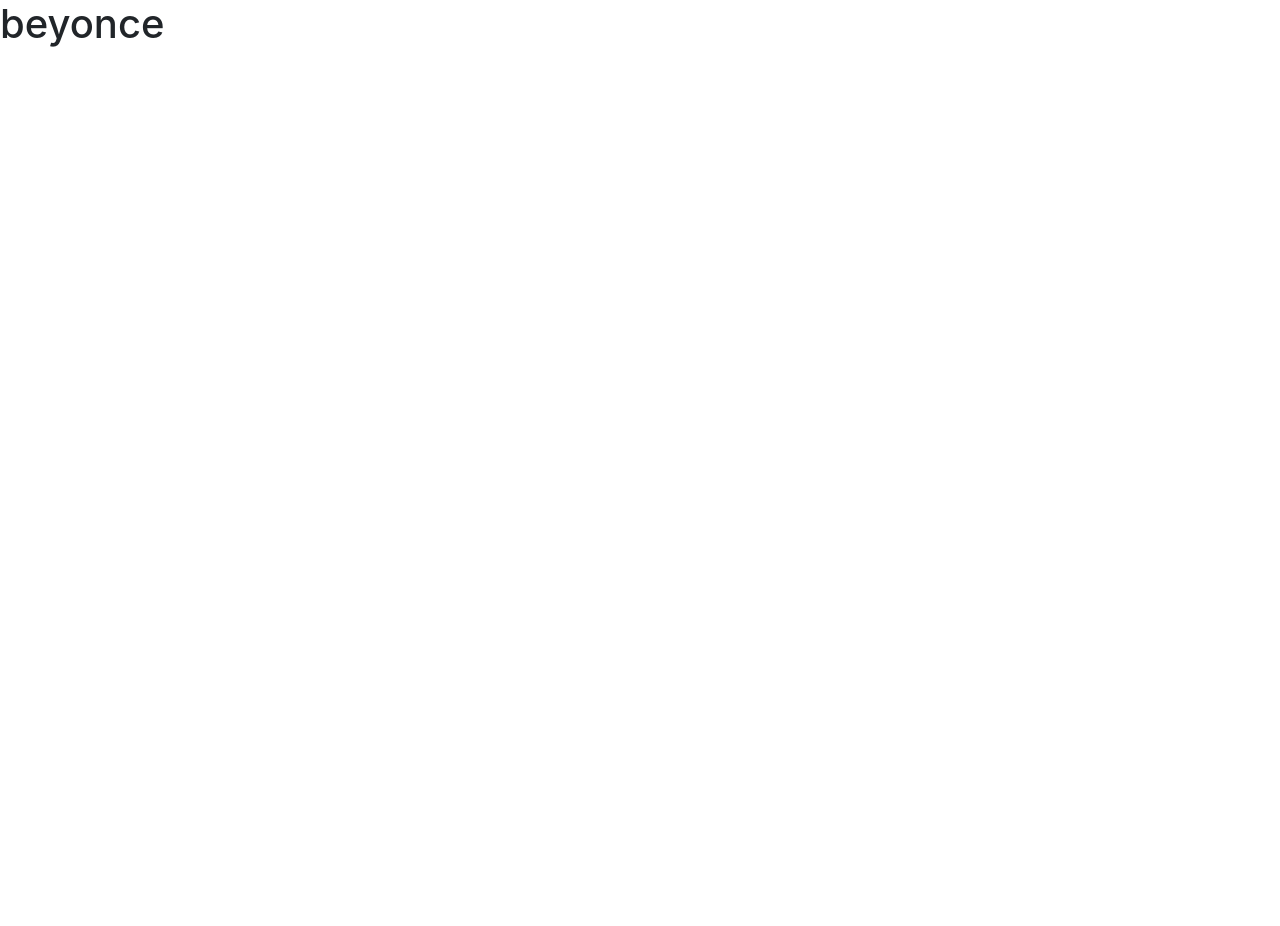
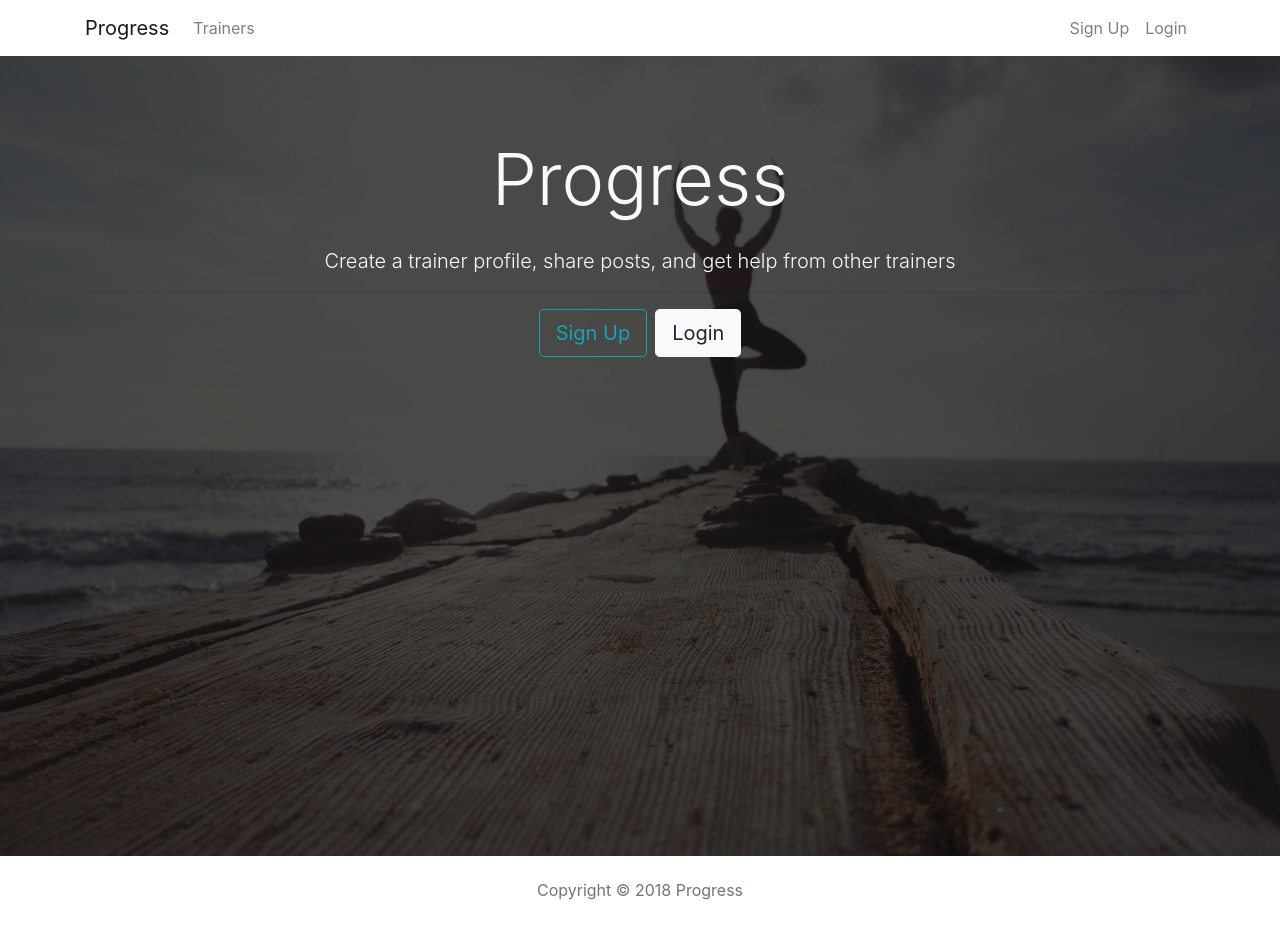
Before and after one commit to evanmc21/persistence, a React (Create React App) app in the folder client/: page /login in a window 1280 px wide. Before the commit the page ends 800 px from the top, so only its background shows below. Built offline with nearby package versions, Linux system fonts and the light colour scheme.

Commit message:
created navbar, landing page, and footer

```diff
--- a/client/public/index.html
+++ b/client/public/index.html
@@ -18,7 +18,7 @@
       crossorigin="anonymous"></script>
     <script src="https://stackpath.bootstrapcdn.com/bootstrap/4.1.3/js/bootstrap.min.js" integrity="sha384-ChfqqxuZUCnJSK3+MXmPNIyE6ZbWh2IMqE241rYiqJxyMiZ6OW/JmZQ5stwEULTy"
       crossorigin="anonymous"></script>
-    <title>Progress: A social network for personal trainers and nutritionsts</title>
+    <title>Progress: A social network for personal trainers </title>
   </head>
   <body>
     <noscript>
--- a/client/src/App.js
+++ b/client/src/App.js
@@ -1,11 +1,17 @@
 import React, { Component } from 'react';
+import NavBar from './components/layout/NavBar';
+import Landing from './components/layout/Landing';
+import Footer from './components/layout/Footer';
+
 import './App.css';
 
 class App extends Component {
   render() {
     return (
       <div className="App">
-        <h1>beyonce</h1>
+        <NavBar />
+        <Landing />
+        <Footer />
       </div>
     );
   }
--- /dev/null
+++ b/client/src/components/layout/Footer.js
@@ -0,0 +1,9 @@
+import React from 'react';
+
+export default () => {
+  return (
+    <footer className="bg-white text-secondary mt-5 p-4 text-center">
+      Copyright &copy; {new Date().getFullYear()} Progress
+    </footer>
+  );
+};
--- /dev/null
+++ b/client/src/components/layout/Landing.js
@@ -0,0 +1,36 @@
+import React, { Component } from 'react';
+
+class Landing extends Component {
+  render() {
+    return (
+      <div className="landing">
+        <div className="dark-overlay landing-inner text-light">
+          <div className="container">
+            <div className="row">
+              <div className="col-md-12 text-center">
+                <h1 className="display-3 mb-4">Progress</h1>
+                <p className="lead">
+                  {' '}
+                  Create a trainer profile, share posts, and get help from other
+                  trainers
+                </p>
+                <hr />
+                <a
+                  href="register.html"
+                  className="btn btn-lg btn-outline-info mr-2"
+                >
+                  Sign Up
+                </a>
+                <a href="login.html" className="btn btn-lg btn-light">
+                  Login
+                </a>
+              </div>
+            </div>
+          </div>
+        </div>
+      </div>
+    );
+  }
+}
+
+export default Landing;
--- /dev/null
+++ b/client/src/components/layout/NavBar.js
@@ -0,0 +1,49 @@
+import React, { Component } from 'react';
+
+class NavBar extends Component {
+  render() {
+    return (
+      <nav className="navbar navbar-expand-sm navbar-light bg-white mb-4">
+        <div className="container">
+          <a className="navbar-brand" href="landing.html">
+            Progress
+          </a>
+          <button
+            className="navbar-toggler"
+            type="button"
+            data-toggle="collapse"
+            data-target="#mobile-nav"
+          >
+            <span className="navbar-toggler-icon" />
+          </button>
+
+          <div className="collapse navbar-collapse" id="mobile-nav">
+            <ul className="navbar-nav mr-auto">
+              <li className="nav-item">
+                <a className="nav-link" href="profiles.html">
+                  {' '}
+                  Trainers
+                </a>
+              </li>
+            </ul>
+
+            <ul className="navbar-nav ml-auto">
+              <li className="nav-item">
+                <a className="nav-link" href="register.html">
+                  Sign Up
+                </a>
+              </li>
+              <li className="nav-item">
+                <a className="nav-link" href="login.html">
+                  Login
+                </a>
+              </li>
+            </ul>
+          </div>
+        </div>
+      </nav>
+    );
+  }
+}
+
+export default NavBar;
```
